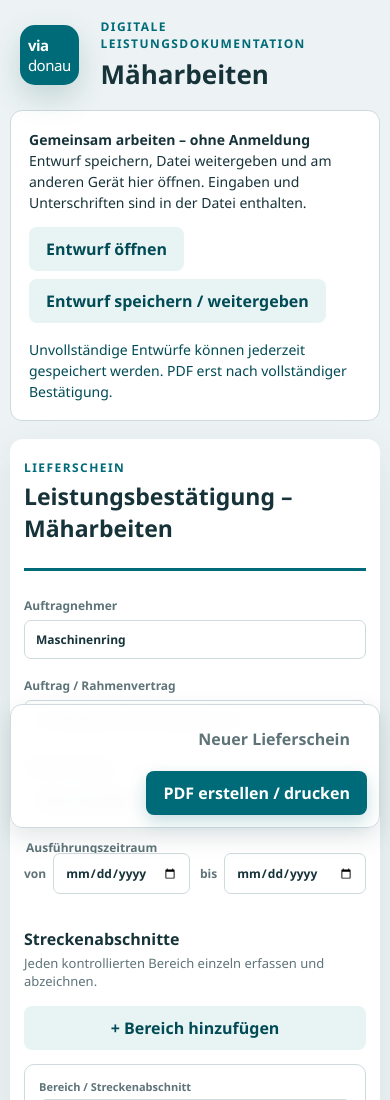
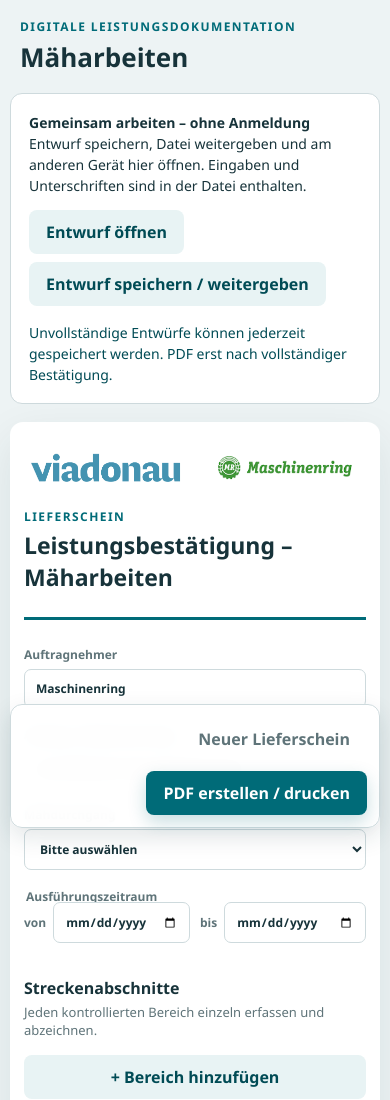
Before and after one commit to ck351015-ship-it/maeharbeiten-leistungsnachweis, a plain HTML site: page index.html in a window 390 px wide. Shown: the top 1100 px of the page. Drawn offline with Linux system fonts and the light colour scheme.

Commit message:
Add supplied viadonau and Maschinenring logos to screen and print header

```diff
--- a/index.html
+++ b/index.html
@@ -5,13 +5,10 @@
   <meta name="viewport" content="width=device-width, initial-scale=1">
   <meta name="theme-color" content="#005f73">
   <title>Leistungsbestätigung Mäharbeiten</title>
-  <link rel="stylesheet" href="styles.css?v=4">
+  <link rel="stylesheet" href="styles.css?v=5">
 </head>
 <body>
   <header class="app-header no-print">
-    <div class="brand" aria-label="viadonau">
-      <span class="brand-mark">via</span><span>donau</span>
-    </div>
     <div>
       <p class="eyebrow">Digitale Leistungsdokumentation</p>
       <h1>Mäharbeiten</h1>
@@ -28,12 +25,15 @@
         <p id="draft-status" role="status" aria-live="polite">Unvollständige Entwürfe können jederzeit gespeichert werden. PDF erst nach vollständiger Bestätigung.</p>
       </div>
       <section class="sheet">
+        <div class="document-logos" aria-label="Auftraggeber und Auftragnehmer">
+          <div class="logo-slot"><img class="logo-viadonau" src="assets/viadonau.webp" alt="viadonau"></div>
+          <div class="logo-slot"><img class="logo-maschinenring" src="assets/maschinenring.png" alt="Maschinenring"></div>
+        </div>
         <div class="document-head">
           <div>
             <p class="eyebrow">Lieferschein</p>
             <h2>Leistungsbestätigung – Mäharbeiten</h2>
           </div>
-          <div class="document-brand" aria-hidden="true"><b>via</b>donau</div>
         </div>
 
         <div class="form-grid master-data">
--- a/styles.css
+++ b/styles.css
@@ -183,3 +183,18 @@ td input, td select, td textarea { margin: 0; font-size: 12px; }
 .draft-tools button { margin: 0 8px 8px 0; }
 #draft-status { margin: 8px 0 0; color: var(--brand-dark); }
 .action-bar { flex-wrap: wrap; }
+
+/* Original logo files; the slot trims only the Maschinenring file's white margins. */
+.document-logos { display: flex; align-items: center; justify-content: space-between; gap: 24px; margin-bottom: 14px; }
+.logo-slot { position: relative; width: 240px; height: 64px; overflow: hidden; flex: 0 1 240px; }
+.logo-slot img { display: block; position: absolute; left: 50%; top: 50%; transform: translate(-50%, -50%); height: auto; }
+.logo-viadonau { width: 92%; }
+.logo-maschinenring { width: 100%; }
+@media screen and (max-width: 760px) {
+  .document-logos { gap: 16px; }
+  .logo-slot { height: 52px; }
+}
+@media print {
+  .document-logos { margin-bottom: 3mm; break-inside: avoid; }
+  .logo-slot { width: 55mm; flex-basis: 55mm; height: 13mm; }
+}
```
Also changed, not shown: assets/maschinenring.png (added), assets/viadonau.webp (added).
